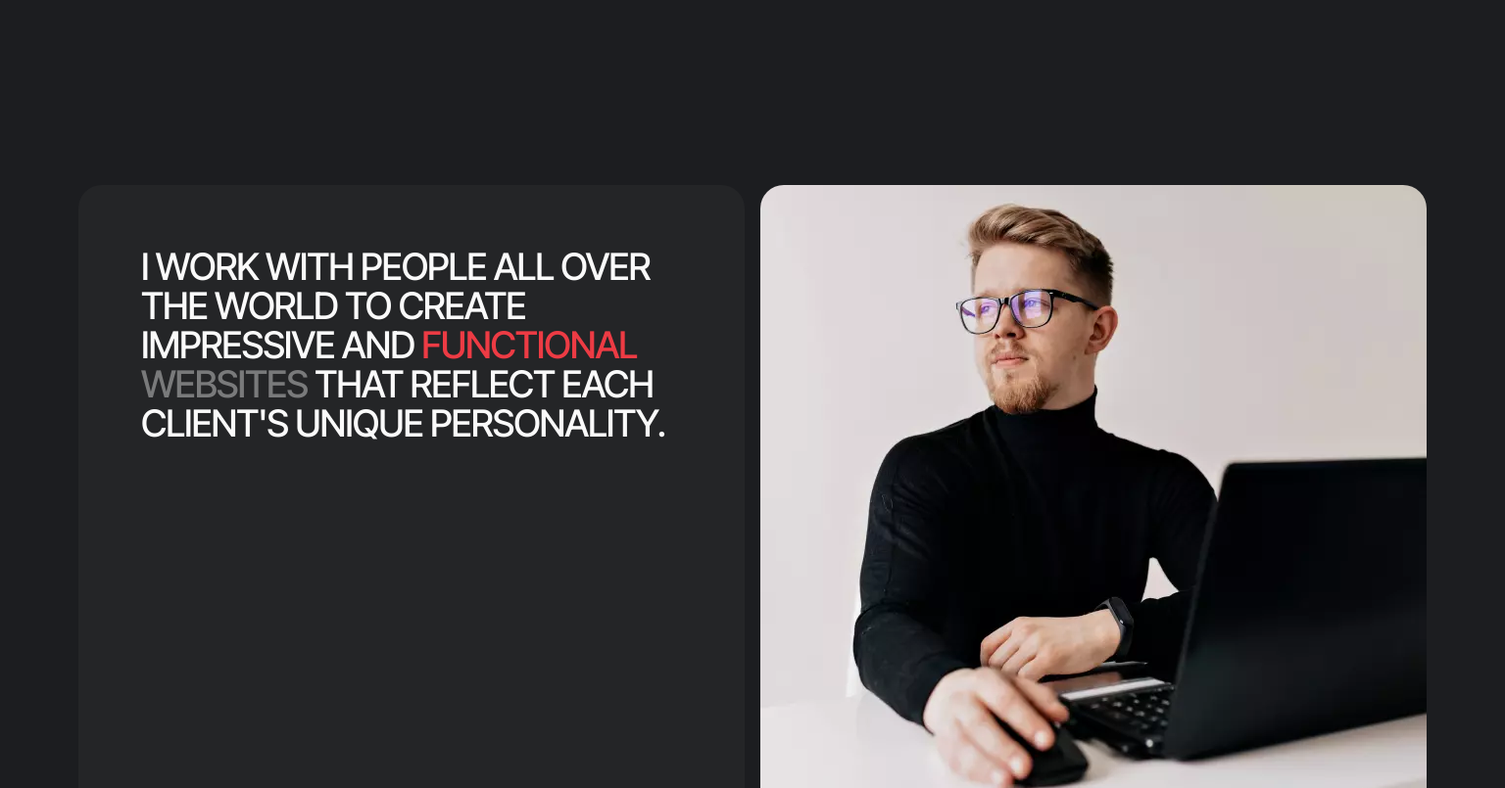
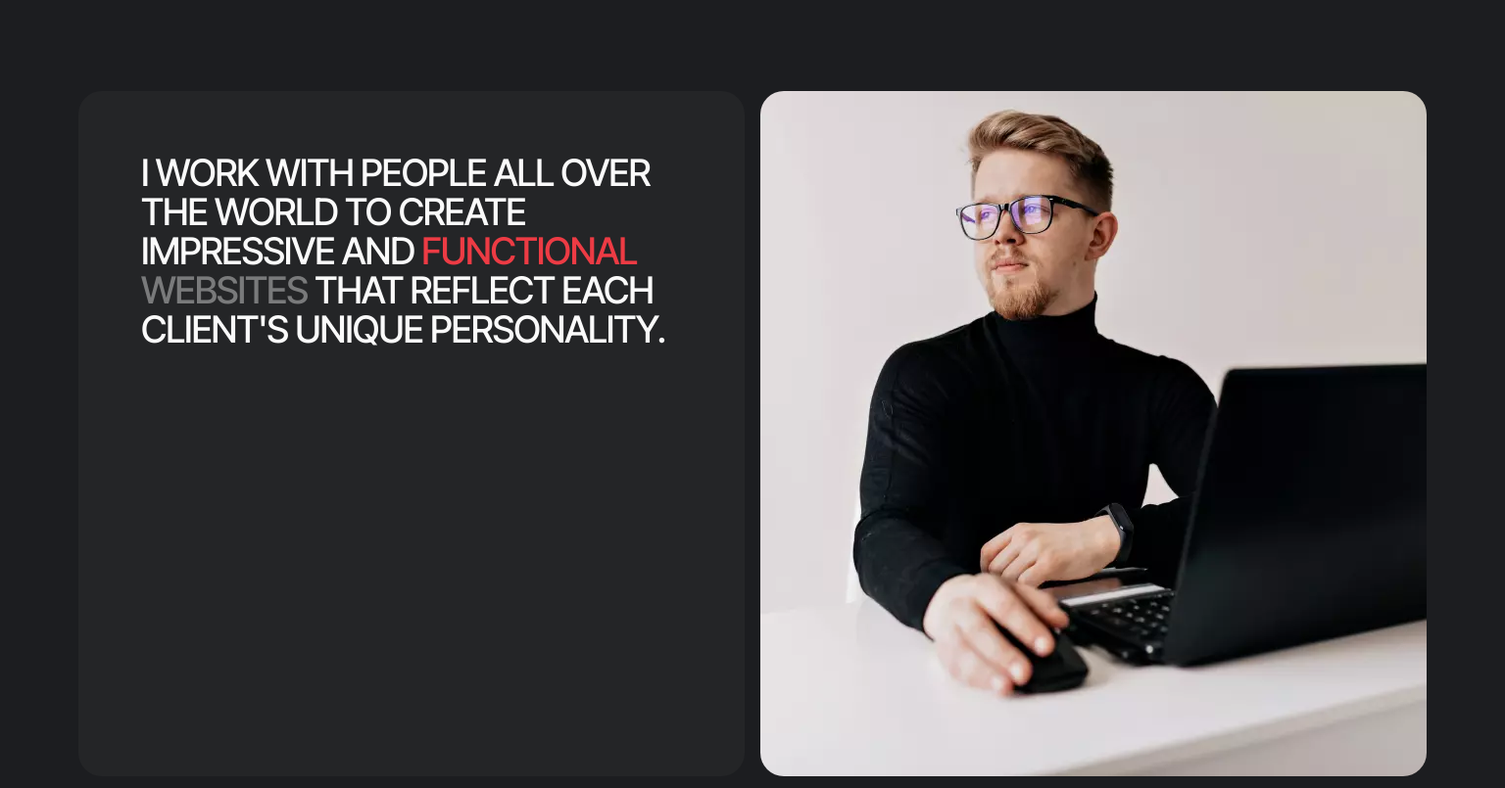
Before and after one commit to IvanBogachov/13-friends-of-Mentor, a website built with Vite: page src/index.html in a window 1536 px wide. Shown: the part 896-1701 px from the top of the page at 98% size. Built offline with nearby package versions, Linux system fonts and the light colour scheme; no server answers; files whose address does not match are found by name; what accordion-js, izitoast would draw is missing.

Commit message:
edit hero

```diff
--- a/src/css/about.css
+++ b/src/css/about.css
@@ -261,7 +261,7 @@ body {
 }
 @media screen and (min-width: 1440px) {
   .about {
-    padding-top: 96px;
+    /* padding-top: 96px; */
     padding-bottom: 0px;
   }
   .about-text-content {
```
Also changed, not shown: src/css/hero.css (line endings or trailing spaces).
